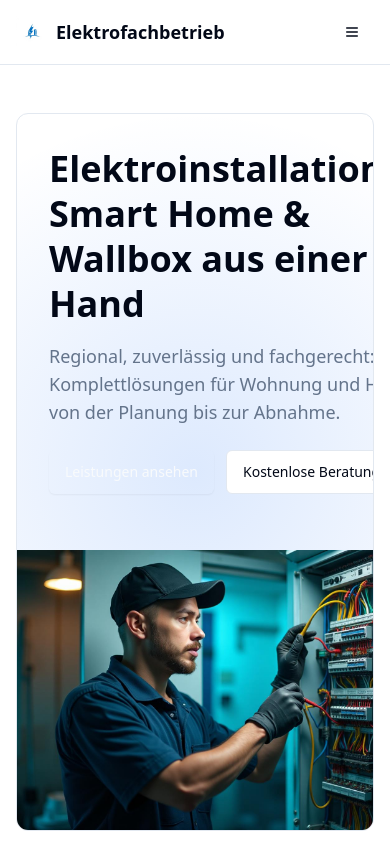
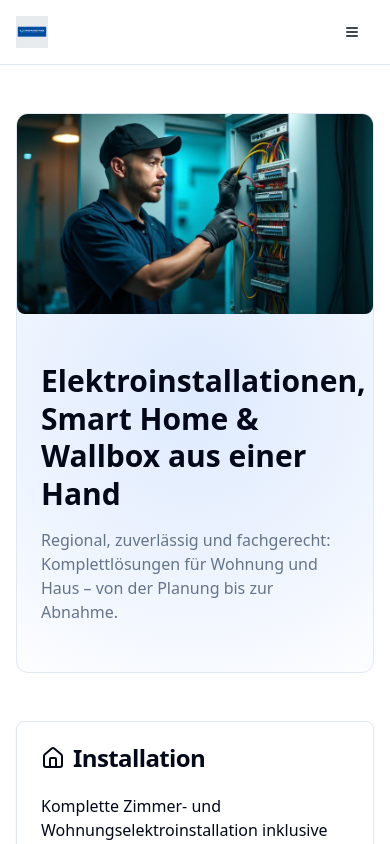
Before and after one commit to Rednaxela170488/elektro-meister-page, a React (Vite) app: page / in a window 390 px wide. Shown: the top 844 px of the page. Built offline with nearby package versions, Linux system fonts and the light colour scheme.

Commit message:
Fix: Improve hero responsiveness and layout
- Adjust hero section for better mobile display.
- Remove unwanted buttons: "Angebot anfragen", "Kostenlose Beratung", "Leistungen ansehen".
- Increase logo size to be rectangular and adjust padding for a more prominent display.

```diff
--- a/src/components/Hero.tsx
+++ b/src/components/Hero.tsx
@@ -25,28 +25,20 @@ const Hero = () => {
         }}
         aria-hidden
       />
-      <div className="relative grid md:grid-cols-2 gap-6">
-        <div className="p-8 md:p-12 flex flex-col justify-center">
-          <h1 className="text-4xl md:text-5xl font-bold leading-tight mb-4">
+      <div className="relative flex flex-col lg:grid lg:grid-cols-2 gap-6">
+        <div className="p-6 sm:p-8 md:p-12 flex flex-col justify-center order-2 lg:order-1">
+          <h1 className="text-3xl sm:text-4xl lg:text-5xl font-bold leading-tight mb-4">
             Elektroinstallationen, Smart Home & Wallbox aus einer Hand
           </h1>
-          <p className="text-lg text-muted-foreground mb-6">
+          <p className="text-base sm:text-lg text-muted-foreground mb-6">
             Regional, zuverlässig und fachgerecht: Komplettlösungen für Wohnung und Haus – von der Planung bis zur Abnahme.
           </p>
-          <div className="flex gap-3">
-            <Button asChild variant="hero">
-              <a href="/leistungen">Leistungen ansehen</a>
-            </Button>
-            <Button asChild variant="outline">
-              <a href="mailto:kontakt@elektrofachbetrieb.de">Kostenlose Beratung</a>
-            </Button>
-          </div>
         </div>
-        <div className="relative min-h-[280px]">
+        <div className="relative min-h-[200px] sm:min-h-[280px] order-1 lg:order-2">
           <img
             src={heroImage}
             alt="Elektriker montiert Smart-Home-Elektroverteilung"
-            className="h-full w-full object-cover"
+            className="h-full w-full object-cover rounded-lg lg:rounded-none"
             loading="eager"
           />
         </div>
--- a/src/components/layout/Header.tsx
+++ b/src/components/layout/Header.tsx
@@ -3,7 +3,7 @@ import { Button } from "@/components/ui/button";
 import { Sheet, SheetContent, SheetTrigger } from "@/components/ui/sheet";
 import { Menu } from "lucide-react";
 import { useState } from "react";
-import logoTemplate from "@/assets/logo-template.png";
+import logoTemplate from "@/assets/logo-rectangular.png";
 
 const navLinkClass = ({ isActive }: { isActive: boolean }) =>
   `px-3 py-2 rounded-md text-sm font-medium transition-colors ${
@@ -27,13 +27,12 @@ const Header = () => {
     <header className="sticky top-0 z-40 w-full border-b bg-background/80 backdrop-blur supports-backdrop-blur:bg-background/60">
       <nav className="container mx-auto flex h-16 items-center justify-between px-4">
         {/* Logo Section */}
-        <Link to="/" className="flex items-center gap-2 hover:opacity-80 transition-opacity">
+        <Link to="/" className="flex items-center hover:opacity-80 transition-opacity">
           <img
             src={logoTemplate}
             alt="Elektrofachbetrieb Logo"
-            className="w-8 h-8 object-contain"
+            className="h-8 w-auto object-contain"
           />
-          <span className="text-lg font-semibold text-foreground">Elektrofachbetrieb</span>
         </Link>
 
         {/* Desktop Navigation */}
@@ -50,18 +49,8 @@ const Header = () => {
           ))}
         </div>
 
-        {/* Desktop CTA & Mobile Menu */}
+        {/* Mobile Menu */}
         <div className="flex items-center gap-2">
-          <Button
-            asChild
-            variant="default"
-            size="sm"
-            className="hidden sm:inline-flex bg-primary hover:bg-primary/90 text-primary-foreground"
-          >
-            <a href="mailto:kontakt@elektrofachbetrieb.de" aria-label="Angebot anfragen">
-              Angebot anfragen
-            </a>
-          </Button>
 
           {/* Mobile Menu */}
           <Sheet open={isOpen} onOpenChange={setIsOpen}>
@@ -95,13 +84,6 @@ const Header = () => {
                   </NavLink>
                 ))}
 
-                <div className="pt-4 border-t border-border">
-                  <Button asChild className="w-full" variant="default">
-                    <a href="mailto:kontakt@elektrofachbetrieb.de" onClick={() => setIsOpen(false)}>
-                      Angebot anfragen
-                    </a>
-                  </Button>
-                </div>
               </nav>
             </SheetContent>
           </Sheet>
```
Also changed, not shown: src/assets/logo-rectangular.png (added).
